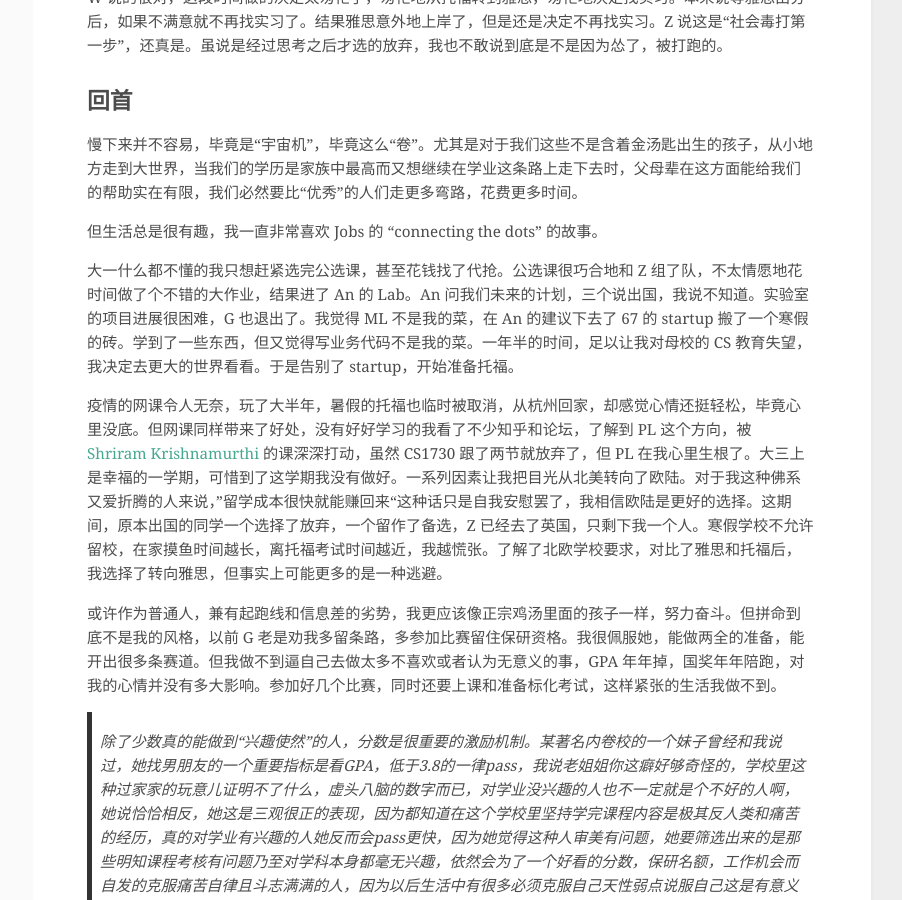
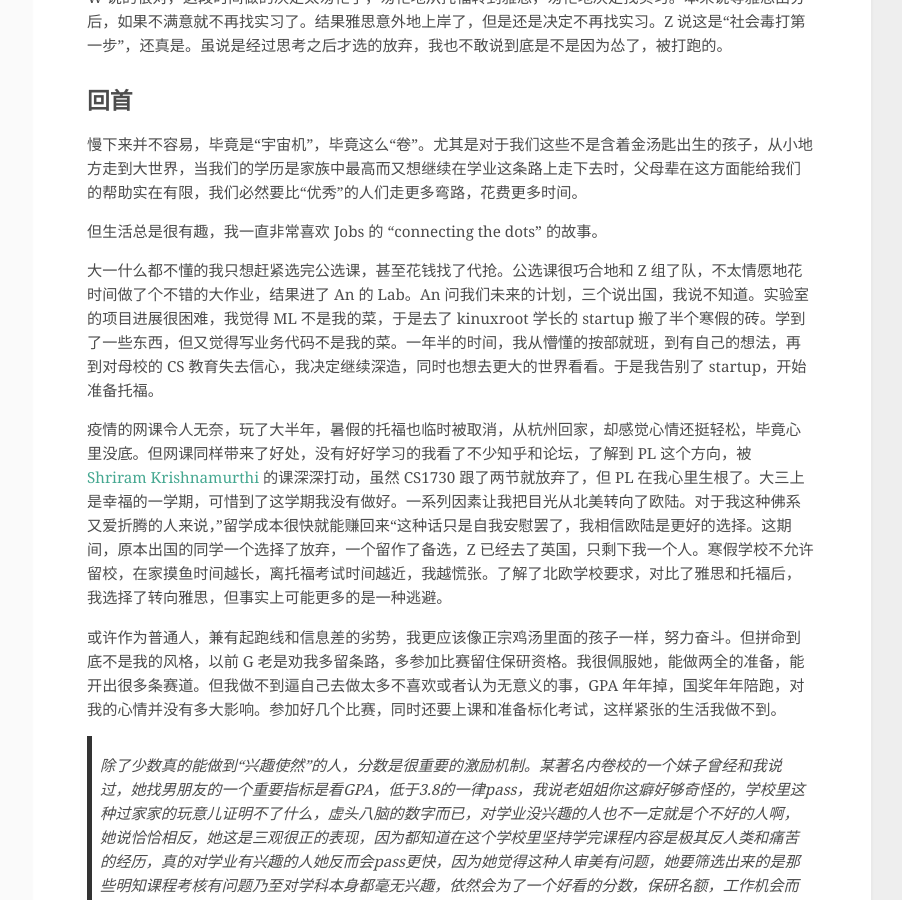
Before and after one commit to wine99/wine99.github.io, a Jekyll site: the page built from _posts/2021-03-29-slow-down.md, in a window 1280 px wide and 900 px high, scrolled down 1124 px. Shown: the whole window, without its empty margins (309-1211 px from the left). Built offline with Jekyll 4.4.1, drawn with Linux system fonts in a browser that asks for light colours.

Commit message:
update post: 2021-03 slow down

```diff
--- a/_posts/2021-03-29-slow-down.md
+++ b/_posts/2021-03-29-slow-down.md
@@ -33,7 +33,7 @@ W 说的很对，这段时间做的决定太匆忙了，匆忙地从托福转到
 
 但生活总是很有趣，我一直非常喜欢 Jobs 的 "connecting the dots" 的故事。
 
-大一什么都不懂的我只想赶紧选完公选课，甚至花钱找了代抢。公选课很巧合地和 Z 组了队，不太情愿地花时间做了个不错的大作业，结果进了 An 的 Lab。An 问我们未来的计划，三个说出国，我说不知道。实验室的项目进展很困难，G 也退出了。我觉得 ML 不是我的菜，在 An 的建议下去了 67 的 startup 搬了一个寒假的砖。学到了一些东西，但又觉得写业务代码不是我的菜。一年半的时间，足以让我对母校的 CS 教育失望，我决定去更大的世界看看。于是告别了 startup，开始准备托福。
+大一什么都不懂的我只想赶紧选完公选课，甚至花钱找了代抢。公选课很巧合地和 Z 组了队，不太情愿地花时间做了个不错的大作业，结果进了 An 的 Lab。An 问我们未来的计划，三个说出国，我说不知道。实验室的项目进展很困难，我觉得 ML 不是我的菜，于是去了 kinuxroot 学长的 startup 搬了半个寒假的砖。学到了一些东西，但又觉得写业务代码不是我的菜。一年半的时间，我从懵懂的按部就班，到有自己的想法，再到对母校的 CS 教育失去信心，我决定继续深造，同时也想去更大的世界看看。于是我告别了 startup，开始准备托福。
 
 疫情的网课令人无奈，玩了大半年，暑假的托福也临时被取消，从杭州回家，却感觉心情还挺轻松，毕竟心里没底。但网课同样带来了好处，没有好好学习的我看了不少知乎和论坛，了解到 PL 这个方向，被 [Shriram Krishnamurthi](http://cs.brown.edu/~sk/) 的课深深打动，虽然 CS1730 跟了两节就放弃了，但 PL 在我心里生根了。大三上是幸福的一学期，可惜到了这学期我没有做好。一系列因素让我把目光从北美转向了欧陆。对于我这种佛系又爱折腾的人来说，”留学成本很快就能赚回来“这种话只是自我安慰罢了，我相信欧陆是更好的选择。这期间，原本出国的同学一个选择了放弃，一个留作了备选，Z 已经去了英国，只剩下我一个人。寒假学校不允许留校，在家摸鱼时间越长，离托福考试时间越近，我越慌张。了解了北欧学校要求，对比了雅思和托福后，我选择了转向雅思，但事实上可能更多的是一种逃避。
 
```
